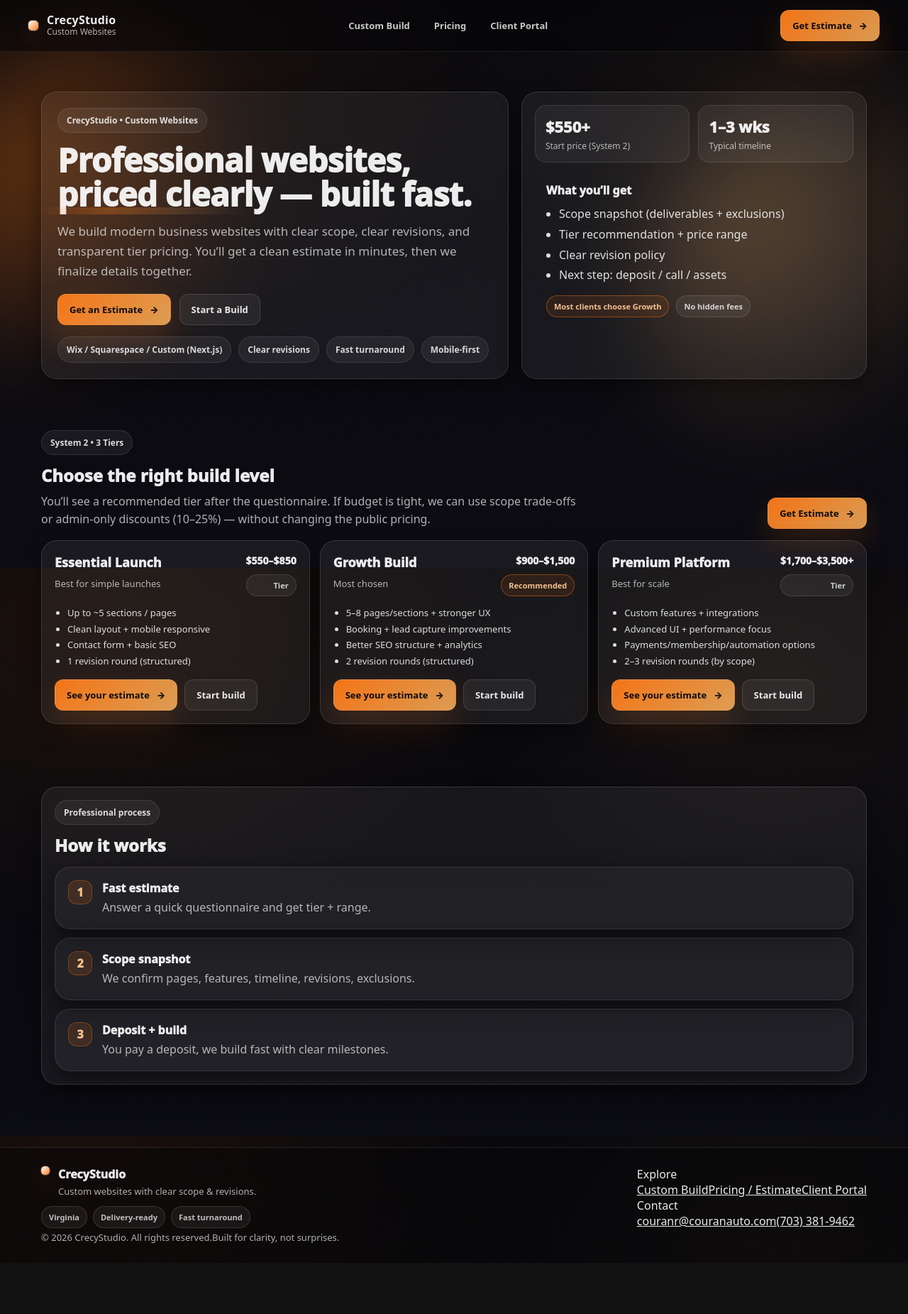
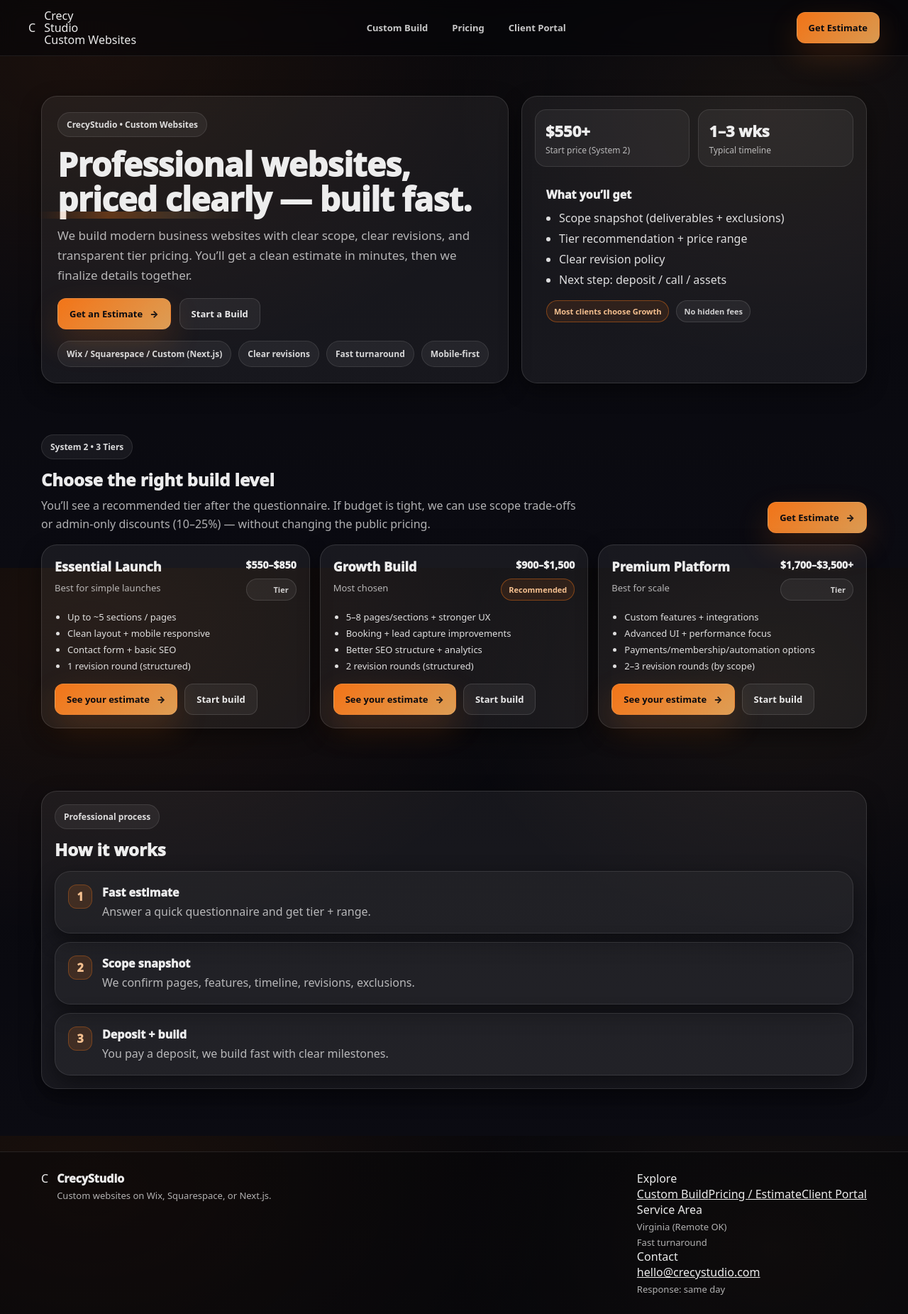
Before and after one commit to kkoly10/website-builder, a Next.js app: page / in a window 1280 px wide. Shown: the whole page at 71% size. Before the commit the page ends 1779 px from the top, so only its background shows below. Built offline with nearby package versions, Linux system fonts and the light colour scheme.

Commit message:
Update layout.tsx

```diff
--- a/app/layout.tsx
+++ b/app/layout.tsx
@@ -5,7 +5,7 @@ import Link from "next/link";
 export const metadata: Metadata = {
   title: "CrecyStudio — Custom Websites",
   description:
-    "Custom websites built with clear scope, transparent tiers, and a professional process.",
+    "Professional websites with transparent pricing, clear scope, and fast delivery. Wix, Squarespace, or Custom (Next.js).",
 };
 
 export default function RootLayout({
@@ -13,33 +13,28 @@ export default function RootLayout({
 }: Readonly<{
   children: React.ReactNode;
 }>) {
-  // Change theme here:
-  // theme-lux | theme-carbon | theme-ink | theme-obsidian | theme-graphite
-  const themeClass = "theme-obsidian";
-
   return (
-    <html lang="en" className={themeClass}>
+    <html lang="en">
       <body>
         {/* Background FX */}
-        <div className="bgFX" aria-hidden="true">
-          <div className="bgFX__grid" />
-          <div className="bgFX__glow bgFX__glow--a" />
-          <div className="bgFX__glow bgFX__glow--b" />
-          <div className="bgFX__noise" />
-        </div>
+        <div className="bgFx" aria-hidden="true" />
+        <div className="bgNoise" aria-hidden="true" />
 
-        {/* Top nav */}
+        {/* Top Nav */}
         <header className="topNav">
           <div className="container navInner">
-            <Link href="/" className="brand">
-              <span className="brandMark" aria-hidden="true" />
+            <Link href="/" className="brand" aria-label="CrecyStudio Home">
+              <span className="logoMark" aria-hidden="true">
+                <span className="logoRing" />
+                <span className="logoCS">C</span>
+              </span>
               <span className="brandText">
-                <span className="brandName">CrecyStudio</span>
-                <span className="brandTag">Custom Websites</span>
+                Crecy<span className="accentText">Studio</span>
+                <span className="brandSub">Custom Websites</span>
               </span>
             </Link>
 
-            <nav className="navLinks">
+            <nav className="navLinks" aria-label="Primary">
               <Link href="/build" className="navLink">
                 Custom Build
               </Link>
@@ -51,71 +46,61 @@ export default function RootLayout({
               </Link>
             </nav>
 
-            <div className="navCTA">
+            <div className="navCtas">
               <Link href="/estimate" className="btn btnPrimary">
-                Get Estimate <span className="btnArrow">→</span>
+                Get Estimate
               </Link>
             </div>
           </div>
         </header>
 
         {/* Page */}
-        <main className="page">{children}</main>
+        <div className="page">{children}</div>
 
         {/* Footer */}
         <footer className="footer">
           <div className="container footerInner">
-            <div className="footerLeft">
-              <div className="footerBrand">
-                <span className="brandMark brandMark--sm" aria-hidden="true" />
-                <div className="footerBrandText">
-                  <div className="footerTitle">CrecyStudio</div>
-                  <div className="footerMuted">
-                    Custom websites with clear scope & revisions.
-                  </div>
+            <div className="footerBrand">
+              <div className="footerLogo" aria-hidden="true">
+                <span className="logoRing" />
+                <span className="logoCS">C</span>
+              </div>
+              <div>
+                <div className="footerTitle">CrecyStudio</div>
+                <div className="footerMuted">
+                  Custom websites on Wix, Squarespace, or Next.js.
                 </div>
-              </div>
-
-              <div className="footerMini">
-                <span className="chip">Virginia</span>
-                <span className="chip">Delivery-ready</span>
-                <span className="chip">Fast turnaround</span>
               </div>
             </div>
 
-            <div className="footerRight">
+            <div className="footerCols">
               <div className="footerCol">
                 <div className="footerHead">Explore</div>
-                <Link className="footerLink" href="/build">
+                <Link href="/build" className="footerLink">
                   Custom Build
                 </Link>
-                <Link className="footerLink" href="/estimate">
+                <Link href="/estimate" className="footerLink">
                   Pricing / Estimate
                 </Link>
-                <Link className="footerLink" href="/dashboard">
+                <Link href="/dashboard" className="footerLink">
                   Client Portal
                 </Link>
               </div>
 
               <div className="footerCol">
+                <div className="footerHead">Service Area</div>
+                <div className="footerMuted">Virginia (Remote OK)</div>
+                <div className="footerMuted">Fast turnaround</div>
+              </div>
+
+              <div className="footerCol">
                 <div className="footerHead">Contact</div>
-                <a className="footerLink" href="mailto:couranr@couranauto.com">
-                  couranr@couranauto.com
+                <a className="footerLink" href="mailto:hello@crecystudio.com">
+                  hello@crecystudio.com
                 </a>
-                <a className="footerLink" href="tel:+17033819462">
-                  (703) 381-9462
-                </a>
+                <div className="footerMuted">Response: same day</div>
               </div>
             </div>
-          </div>
-
-          <div className="container footerBottom">
-            <span className="footerMuted">
-              © {new Date().getFullYear()} CrecyStudio. All rights reserved.
-            </span>
-            <span className="footerMuted">
-              Built for clarity, not surprises.
-            </span>
           </div>
         </footer>
       </body>
```
